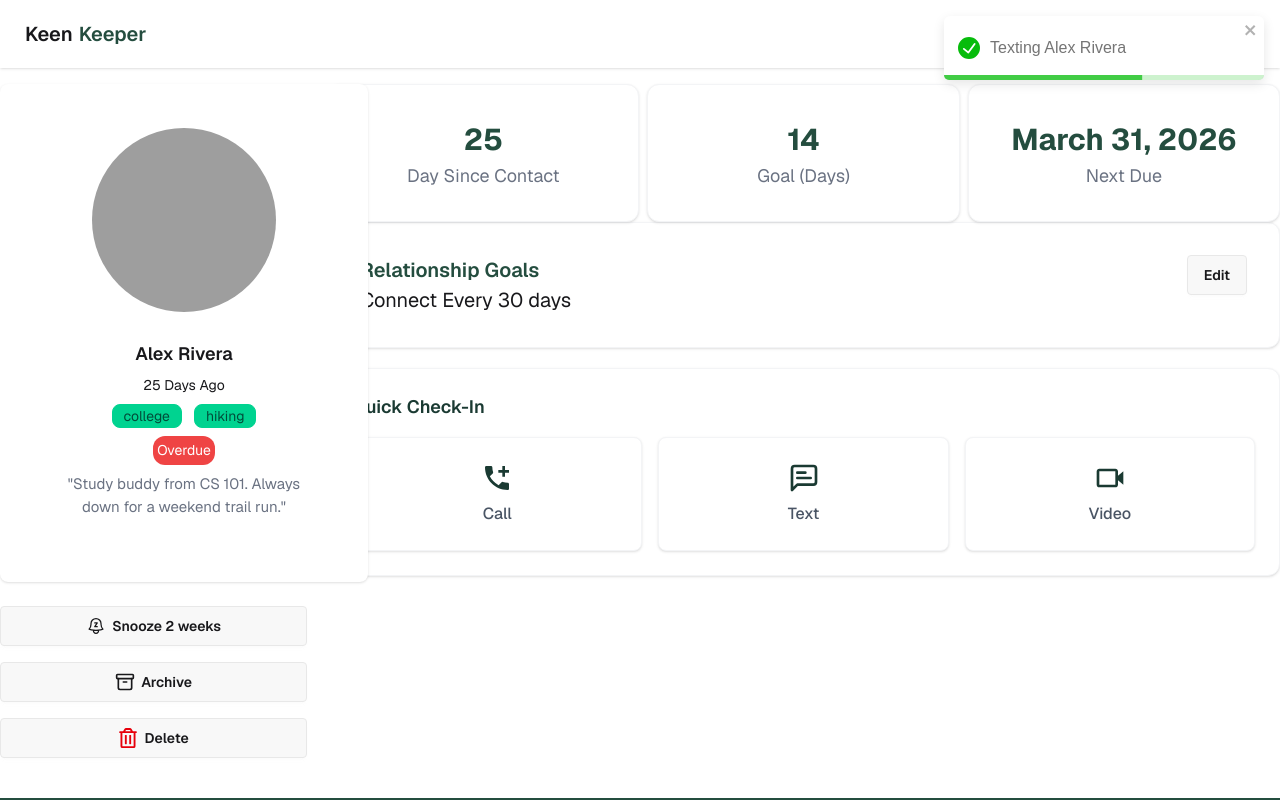
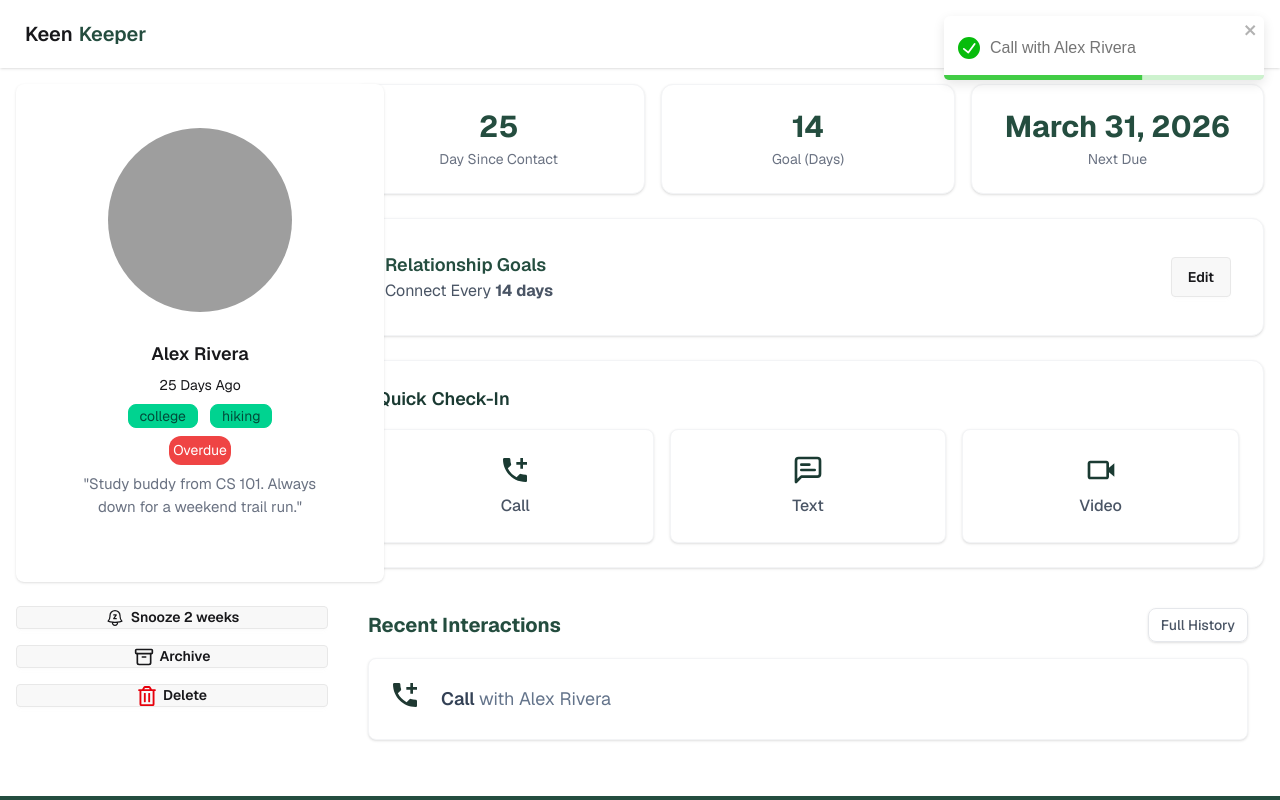
Before and after one commit to naimurrahmanniloy/keen-keeper, a React (Vite) app: page /friendDetails/1 in a window 1280 px wide. Both pictures are taken after a click on the button "Call". Shown: the top 800 px of the page. Built offline with nearby package versions, Linux system fonts and the light colour scheme; grey boxes are pictures that could not be loaded.

Commit message:
stats section added with the help of react charts recharts

```diff
--- a/package.json
+++ b/package.json
@@ -11,11 +11,14 @@
   },
   "dependencies": {
     "@tailwindcss/vite": "^4.2.2",
+    "date-fns": "^4.1.0",
+    "lucide-react": "^1.8.0",
     "react": "^19.2.4",
     "react-dom": "^19.2.4",
     "react-icons": "^5.6.0",
     "react-router": "^7.14.1",
     "react-toastify": "^11.0.5",
+    "recharts": "^3.8.1",
     "tailwindcss": "^4.2.2"
   },
   "devDependencies": {
--- /dev/null
+++ b/src/components/NoDataFound/NoDataFound.jsx
@@ -0,0 +1,37 @@
+import { Ghost, PlusCircle } from "lucide-react";
+import { Link } from "react-router";
+
+const NoDataFound = () => {
+  return (
+    <div className="flex flex-col items-center justify-center p-12 bg-white border-2 border-dashed border-gray-100 rounded-3xl mt-6 min-h-75 text-center">
+      {/* Animated Icon Container */}
+      <div className="relative mb-6">
+        <div className="absolute inset-0 bg-[#244d3f]/5 rounded-full blur-2xl animate-pulse"></div>
+        <div className="relative bg-white p-6 rounded-full shadow-sm border border-gray-50">
+          <Ghost size={48} className="text-[#244d3f]/40 animate-bounce" />
+        </div>
+      </div>
+
+      {/* Text Content */}
+      <h3 className="text-xl font-bold text-gray-800 mb-2">
+        Nothing to see here... yet!
+      </h3>
+      <p className="text-gray-500 max-w-xs mx-auto mb-8 leading-relaxed">
+        You haven't made any calls, messages, or videos with this friend. Time
+        to reach out!
+      </p>
+
+      {/* Call to Action Button */}
+      <Link to={"/"}>
+        <button className="group flex items-center gap-2 bg-[#244d3f] text-white px-6 py-3 rounded-xl font-semibold hover:bg-[#1a3a32] transition-all hover:shadow-lg active:scale-95">
+          <PlusCircle
+            size={20}
+            className="group-hover:rotate-90 transition-transform duration-300"
+          />
+          Start Interaction
+        </button>
+      </Link>
+    </div>
+  );
+};
+export default NoDataFound;
--- a/src/context/FriendContext.jsx
+++ b/src/context/FriendContext.jsx
@@ -6,18 +6,20 @@ export const FriendContext = createContext();
 
 const FriendProvider = ({ children }) => {
   const [personalData, setPersonalData] = useState([]);
-  const handleCallBtn = (wholeData) => {
-    setPersonalData([...personalData, wholeData]);
-
-    toast.success(`Calling ${wholeData.name}`);
-  };
 
   const handleBtn = (data) => {
     setPersonalData([...personalData, data]);
-    toast.success(`Texting ${data.name}`);
+    {
+      data.type == "Call" ? toast.success(`Call with ${data.name}`) : "";
+    }
+    {
+      data.type == "Text" ? toast.success(`Text with ${data.name}`) : "";
+    }
+    {
+      data.type == "Video" ? toast.success(`Video Call with ${data.name}`) : "";
+    }
   };
   const data = {
-    handleCallBtn,
     handleBtn,
     setPersonalData,
     personalData,
--- a/src/pages/FriendsPage/FriendsPage.jsx
+++ b/src/pages/FriendsPage/FriendsPage.jsx
@@ -7,77 +7,78 @@ import { MdAddIcCall } from "react-icons/md";
 import { BiVideo } from "react-icons/bi";
 import { useContext } from "react";
 import { FriendContext } from "../../context/FriendContext";
+import RecentActivities from "./RecentActivities";
 
 const FriendsPage = () => {
   const { id } = useParams();
-
   const friendsData = useLoaderData();
-
   const expectedData = friendsData.find((friendData) => friendData.id == id);
-
   const { handleBtn } = useContext(FriendContext);
 
   return (
-    <div className="container mx-auto my-4 flex gap-2">
-      <div className="w-[24%]">
+    <div className="container mx-auto my-4 flex flex-col lg:flex-row gap-6 px-4">
+      <div className="w-full lg:w-1/4">
         <DetailsPageCard expectedData={expectedData} />
-        <div className="flex flex-col mt-6 gap-4">
-          <button className="btn">
+
+        <div className="flex flex-row lg:flex-col mt-6 gap-2 sm:gap-4 overflow-x-auto pb-2">
+          <button className="btn flex-1 lg:w-full min-w-fit">
             <HiOutlineBellSnooze className="text-xl" />
-            Snooze 2 weeks
+            <span className="hidden sm:inline">Snooze 2 weeks</span>
+            <span className="sm:hidden">Snooze</span>
           </button>
-          <button className="btn">
+          <button className="btn flex-1 lg:w-full">
             <LuArchive className="text-xl" />
             Archive
           </button>
-          <button className="btn">
+          <button className="btn flex-1 lg:w-full">
             <FaRegTrashAlt className="text-xl text-red-600" />
             Delete
           </button>
         </div>
       </div>
-      <div className="w-[76%] ml-3">
-        <div className="grid grid-cols-3 gap-2">
-          <div className=" bg-white border border-gray-100 rounded-xl shadow-sm p-8 text-center max-w-xs">
-            <h1 className="text-[30px] text-[#244d3f] font-bold">
-              {expectedData.days_since_contact}
+
+      <div className="w-full lg:w-3/4 space-y-6">
+        <div className="grid grid-cols-1  sm:grid-cols-3 gap-4">
+          {[
+            {
+              label: "Day Since Contact",
+              value: expectedData.days_since_contact,
+            },
+            { label: "Goal (Days)", value: expectedData.goal },
+            { label: "Next Due", value: expectedData.next_due_date },
+          ].map((stat, idx) => (
+            <div
+              key={idx}
+              className="bg-white border border-gray-100 rounded-xl shadow-sm p-6 text-center"
+            >
+              <h1 className="text-3xl text-[#244d3f] font-bold">
+                {stat.value}
               </h1>
-            <p className="text-gray-500 text-[18px]">Day Since Contact</p>
+              <p className="text-gray-500 text-sm mt-1">{stat.label}</p>
             </div>
-          <div className=" bg-white border border-gray-100 rounded-xl shadow-sm p-8 text-center max-w-xs">
-            <h1 className="text-[30px] text-[#244d3f] font-bold">
-              {expectedData.goal}
-            </h1>
-            <p className="text-gray-500 text-[18px]">Goal (Days)</p>
+          ))}
         </div>
-          <div className=" bg-white border border-gray-100 rounded-xl shadow-sm p-8 text-center max-w-xs">
-            <h1 className="text-[30px] text-[#244d3f] font-bold">
-              {expectedData.next_due_date}
-            </h1>
-            <p className="text-gray-500 text-[18px]">Next Due</p>
+
+        <div className="bg-white border border-gray-100 rounded-xl shadow-sm p-6 sm:p-8">
+          <div className="flex justify-between items-center">
+            <div>
+              <p className="text-[#244d3f] font-semibold text-lg">
+                Relationship Goals
+              </p>
+              <p className="text-gray-600">
+                Connect Every{" "}
+                <span className="font-bold">{expectedData.goal} days</span>
+              </p>
+            </div>
+            <button className="btn">Edit</button>
           </div>
         </div>
 
-        <div className="bg-white border border-gray-100 rounded-xl shadow-sm p-8 ">
-          <div className="flex justify-between">
-            <div className="text-[20px]">
-              <p className="text-[#244d3f] font-semibold">Relationship Goals</p>
-              <p>Connect Every 30 days</p>
-            </div>
-            <div>
-              <button className="btn">Edit</button>
-            </div>
-          </div>
-        </div>
-
-        <div>
-          <div className="bg-white border border-gray-100 shadow-sm rounded-xl p-6 mx-auto mt-5">
+        <div className="bg-white border border-gray-100 shadow-sm rounded-xl p-6">
           <h3 className="text-[#1a3a32] font-semibold text-lg mb-4">
             Quick Check-In
           </h3>
-
           <div className="grid grid-cols-1 sm:grid-cols-3 gap-4">
-              {/* Call Card */}
             <button
               className="flex flex-col items-center justify-center py-6 px-4 bg-white border border-gray-100 rounded-lg hover:bg-gray-50 transition-colors shadow-sm"
               onClick={() => handleBtn({ ...expectedData, type: "Call" })}
@@ -86,7 +87,6 @@ const FriendsPage = () => {
               <span className="text-gray-600 font-medium">Call</span>
             </button>
 
-              {/* Text Card */}
             <button
               className="flex flex-col items-center justify-center py-6 px-4 bg-white border border-gray-100 rounded-lg hover:bg-gray-50 transition-colors shadow-sm"
               onClick={() => handleBtn({ ...expectedData, type: "Text" })}
@@ -95,13 +95,19 @@ const FriendsPage = () => {
               <span className="text-gray-600 font-medium">Text</span>
             </button>
 
-              {/* Video Card */}
-              <button className="flex flex-col items-center justify-center py-6 px-4 bg-white border border-gray-100 rounded-lg hover:bg-gray-50 transition-colors shadow-sm">
+            <button
+              className="flex flex-col items-center justify-center py-6 px-4 bg-white border border-gray-100 rounded-lg hover:bg-gray-50 transition-colors shadow-sm"
+              onClick={() => handleBtn({ ...expectedData, type: "Video" })}
+            >
               <BiVideo className="w-8 h-8 text-[#1a3a32] mb-2" />
               <span className="text-gray-600 font-medium">Video</span>
             </button>
           </div>
         </div>
+
+        {/* Recent Activities */}
+        <div>
+          <RecentActivities />
         </div>
       </div>
     </div>
--- /dev/null
+++ b/src/pages/FriendsPage/RecentActivities.jsx
@@ -0,0 +1,62 @@
+import React, { useContext } from "react";
+import { FriendContext } from "../../context/FriendContext";
+import { LuMessageSquareText } from "react-icons/lu";
+import { MdAddIcCall } from "react-icons/md";
+import { BiVideo } from "react-icons/bi";
+
+const RecentActivities = () => {
+  const { personalData } = useContext(FriendContext);
+  return (
+    <div>
+      <div className=" mx-auto p-4 font-sans">
+        {/* Header Section */}
+        <div className="flex justify-between items-center mb-4">
+          <h2 className="text-xl font-bold text-[#244d3f]">
+            Recent Interactions
+          </h2>
+          <button className="flex items-center gap-2 px-3 py-1.5 border border-gray-200 rounded-lg text-sm font-medium text-gray-600 hover:bg-gray-50 transition-colors shadow-sm">
+            Full History
+          </button>
+        </div>
+
+        {/* Interaction Card */}
+        {personalData.map((data) => {
+          return (
+            <div
+              key={data.id}
+              className="flex items-center p-5 bg-white border border-gray-100 rounded-lg shadow-sm hover:shadow-md transition-shadow cursor-pointer"
+            >
+              <div className="text-3xl mr-5 grayscale-[0.2]">
+                {data.type == "Text" ? (
+                  <LuMessageSquareText className="w-8 h-8 text-[#1a3a32] mb-2" />
+                ) : (
+                  ""
+                )}
+                {data.type == "Call" ? (
+                  <MdAddIcCall className="w-8 h-8 text-[#1a3a32] mb-2" />
+                ) : (
+                  ""
+                )}
+                {data.type == "Video" ? (
+                  <BiVideo className="w-8 h-8 text-[#1a3a32] mb-2" />
+                ) : (
+                  ""
+                )}
+              </div>
+              <div className="flex flex-col">
+                <div className="text-[#334155] font-semibold text-lg">
+                  {data.type}{" "}
+                  <span className="text-[#64748b] font-normal">
+                    with {data.name}
+                  </span>
+                </div>
+              </div>
+            </div>
+          );
+        })}
+      </div>
+    </div>
+  );
+};
+
+export default RecentActivities;
--- a/src/pages/Stats/Stats.jsx
+++ b/src/pages/Stats/Stats.jsx
@@ -1,9 +1,51 @@
-import React from "react";
+import { useContext } from "react";
+import { Legend, Pie, PieChart, Tooltip } from "recharts";
+
+import { FriendContext } from "../../context/FriendContext";
 
 const Stats = () => {
+  const { personalData } = useContext(FriendContext);
+  console.log(personalData);
+
+  const callCount = personalData.filter((d) => d.type === "Call").length;
+  const textCount = personalData.filter((d) => d.type === "Text").length;
+  const videoCount = personalData.filter((d) => d.type === "Video").length;
+
+  const data = [
+    { name: "Call", value: callCount, fill: "#0088FE" },
+    { name: "Text", value: textCount, fill: "#00C49F" },
+    { name: "Video", value: videoCount, fill: "#FFBB28" },
+  ];
   return (
-    <div>
-      <h1>This is states</h1>
+    <div className="bg-white border border-gray-100 rounded-xl shadow-sm p-6 container mt-10  mx-auto">
+      <h3 className="text-gray-700 font-semibold mb-4">By Interaction Type</h3>{" "}
+      <div className="flex justify-center">
+        {" "}
+        <PieChart
+          style={{
+            width: "100%",
+            maxWidth: "500px",
+            maxHeight: "80vh",
+            aspectRatio: 1,
+          }}
+          responsive
+        >
+          <Pie
+            data={data}
+            innerRadius="80%"
+            outerRadius="100%"
+            // Corner radius is the rounded edge of each pie slice
+            cornerRadius="50%"
+            fill="#8884d8"
+            // padding angle is the gap between each pie slice
+            paddingAngle={5}
+            dataKey="value"
+            isAnimationActive={true}
+          />
+          <Legend className="m-4" />
+          <Tooltip />
+        </PieChart>
+      </div>
     </div>
   );
 };
--- a/src/pages/Timeline/Timeline.jsx
+++ b/src/pages/Timeline/Timeline.jsx
@@ -2,10 +2,20 @@ import React, { useContext } from "react";
 import { FriendContext } from "../../context/FriendContext";
 import { MdAddIcCall } from "react-icons/md";
 import { LuMessageSquareText } from "react-icons/lu";
+import { BiVideo } from "react-icons/bi";
+import { format } from "date-fns";
+import { DiBackbone } from "react-icons/di";
+import NoDataFound from "../../components/NoDataFound/NoDataFound";
 
 const Timeline = () => {
   const { personalData } = useContext(FriendContext);
-  return (
+  const formattedDate = format(new Date(), "MMMM d, yyyy");
+
+  return personalData.length == 0 ? (
+    <div className="h-120">
+      <NoDataFound />
+    </div>
+  ) : (
     <div className="container mx-auto p-6 font-sans">
       <h2 className="text-3xl font-bold text-[#1e293b] mb-6">Timeline</h2>
       {/* Filter Dropdown */}
@@ -40,6 +50,11 @@ const Timeline = () => {
               ) : (
                 ""
               )}
+              {data.type == "Video" ? (
+                <BiVideo className="w-8 h-8 text-[#1a3a32] mb-2" />
+              ) : (
+                ""
+              )}
             </div>
             <div className="flex flex-col">
               <div className="text-[#334155] font-semibold text-lg">
@@ -48,7 +63,9 @@ const Timeline = () => {
                   with {data.name}
                 </span>
               </div>
-              <div className="text-[#94a3b8] text-sm mt-0.5">{data.date}</div>
+              <div className="text-[#94a3b8] text-sm mt-0.5">
+                {formattedDate}
+              </div>
             </div>
           </div>
         ))}
--- a/src/pages/Timeline/VideoCard.jsx
+++ /dev/null
@@ -1,7 +0,0 @@
-import React from "react";
-
-const VideoCard = () => {
-  return <div></div>;
-};
-
-export default VideoCard;
```
Also changed, not shown: src/pages/Timeline/CallCard.jsx (deleted, +0 -39 lines), src/pages/Timeline/TextCard.jsx (deleted, +0 -38 lines), 1 other file (tests, documents, lock files or other folders). Lines whose indentation alone changed are shown as unchanged.
